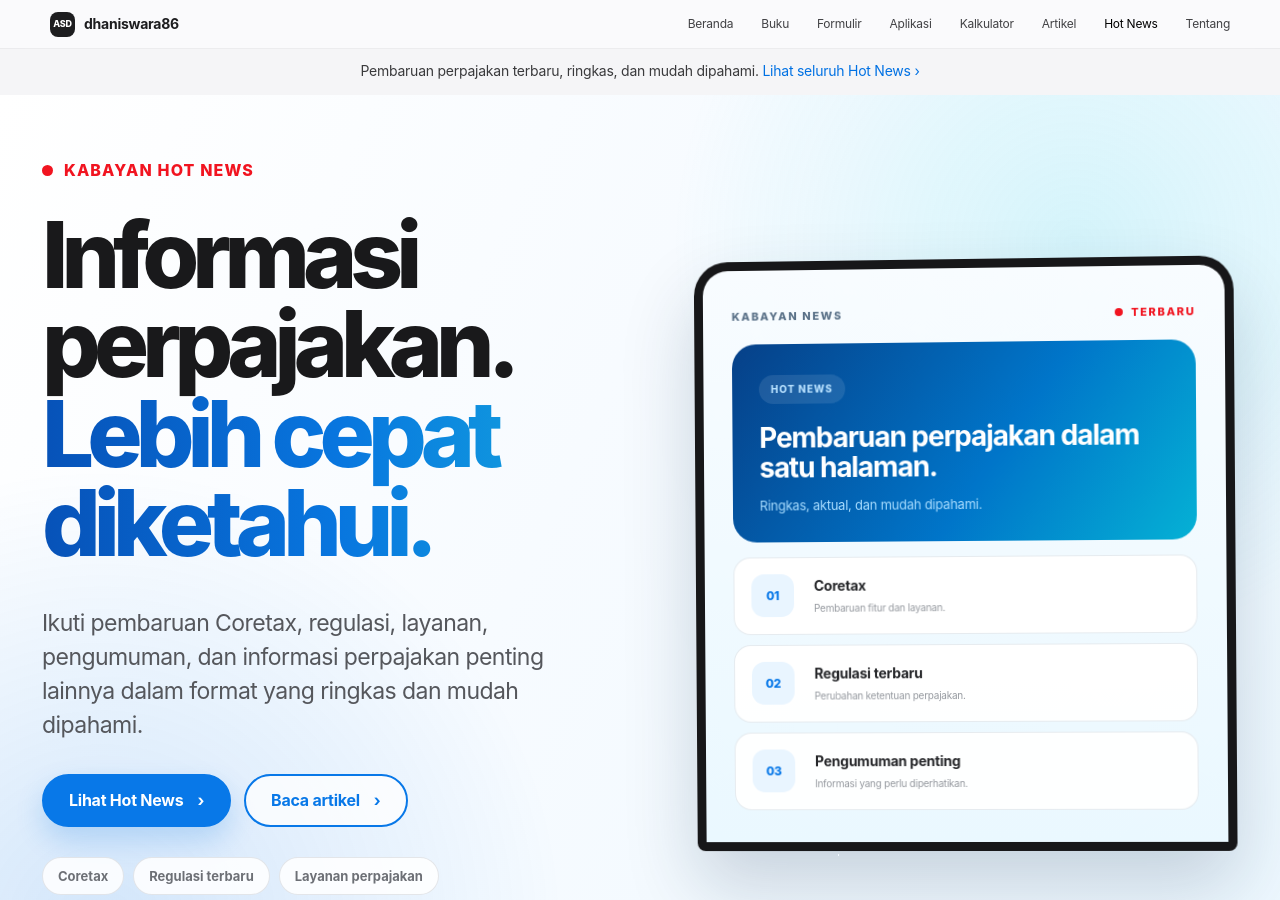
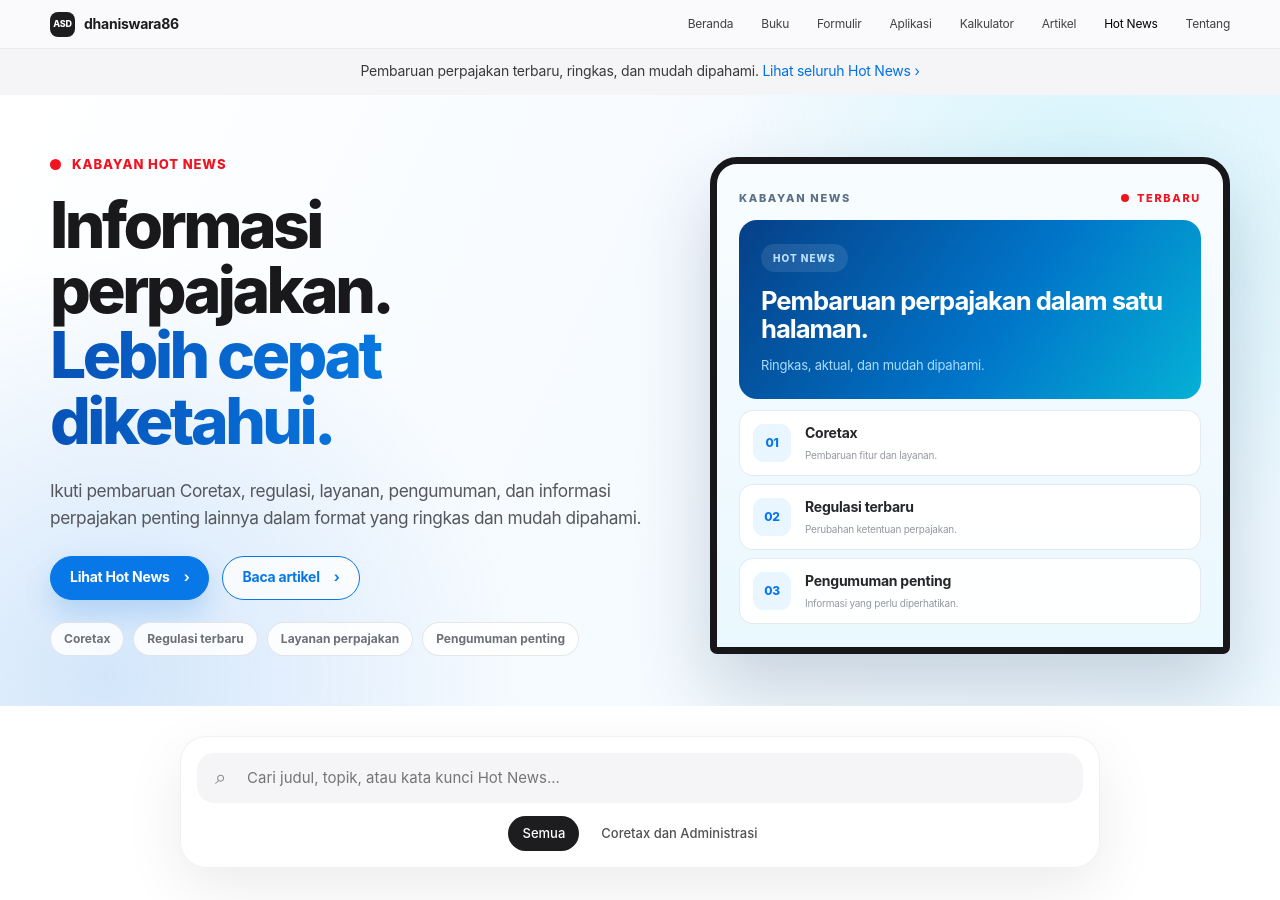
Before and after one commit to dhaniswara86/dhaniswara86.github.io, a Jekyll site: the page built from hotnews.html, in a window 1280 px wide and 900 px high. Built offline with Jekyll 4.4.1, drawn with Linux system fonts in a browser that asks for light colours.

Commit message:
Refactor hot news styles for better layout
Adjusted the layout and styling for the hot news section to improve proportionality and aesthetics according to Kabayan's design guidelines.

```diff
--- a/assets/css/hotnews-katalog.css
+++ b/assets/css/hotnews-katalog.css
@@ -1225,3 +1225,420 @@ a {
     transition-duration: 0.01ms !important;
   }
 }
+/* =========================================================
+   PENYESUAIAN UKURAN HOT NEWS
+   Membuat halaman lebih proporsional dan sesuai gaya Kabayan
+   ========================================================= */
+
+/* Hero tidak lagi memenuhi hampir satu layar */
+
+.kabayan-news-hero {
+  min-height: auto;
+
+  padding:
+    52px
+    24px
+    42px;
+}
+
+.kabayan-news-hero-inner {
+  width: min(1180px, 100%);
+
+  grid-template-columns:
+    minmax(0, 1fr)
+    minmax(380px, 520px);
+
+  gap: 48px;
+}
+
+/* Label hero */
+
+.kabayan-news-kicker {
+  margin-bottom: 18px;
+
+  font-size: 13px;
+}
+
+/* Judul hero */
+
+.kabayan-news-title {
+  font-size:
+    clamp(
+      42px,
+      5vw,
+      72px
+    );
+
+  line-height: 1.02;
+  letter-spacing: -0.055em;
+}
+
+/* Deskripsi hero */
+
+.kabayan-news-description {
+  max-width: 640px;
+  margin-top: 24px;
+
+  font-size:
+    clamp(
+      16px,
+      1.35vw,
+      20px
+    );
+
+  line-height: 1.58;
+}
+
+/* Tombol */
+
+.kabayan-news-actions {
+  margin-top: 24px;
+}
+
+.kabayan-news-button {
+  min-height: 44px;
+  padding:
+    0
+    19px;
+
+  border-width: 1px;
+
+  font-size: 14px;
+}
+
+/* Chip kategori */
+
+.kabayan-news-topics {
+  margin-top: 22px;
+}
+
+.kabayan-news-topics button {
+  min-height: 34px;
+  padding:
+    0
+    13px;
+
+  font-size: 12px;
+}
+
+/* Mockup sebelah kanan */
+
+.kabayan-news-visual {
+  padding:
+    10px
+    0;
+}
+
+.kabayan-news-device {
+  max-width: 520px;
+  margin-left: auto;
+  padding:
+    26px
+    22px
+    23px;
+
+  border-width: 7px;
+  border-radius:
+    27px
+    27px
+    7px
+    7px;
+
+  transform: none;
+}
+
+.kabayan-news-device-header {
+  margin-bottom: 14px;
+}
+
+.kabayan-news-screen-feature {
+  padding:
+    24px
+    22px;
+
+  border-radius: 18px;
+}
+
+.kabayan-news-screen-feature strong {
+  margin-top: 15px;
+
+  font-size:
+    clamp(
+      21px,
+      2vw,
+      28px
+    );
+}
+
+.kabayan-news-screen-list {
+  gap: 8px;
+  margin-top: 11px;
+}
+
+.kabayan-news-screen-item {
+  min-height: 66px;
+  padding:
+    10px
+    13px;
+
+  grid-template-columns:
+    40px
+    minmax(0, 1fr);
+
+  gap: 12px;
+
+  border-radius: 14px;
+}
+
+.kabayan-news-number {
+  width: 38px;
+  height: 38px;
+
+  border-radius: 11px;
+}
+
+/* Pencarian */
+
+.hotnews-search-panel {
+  margin:
+    30px
+    auto
+    46px;
+}
+
+.hotnews-search-input {
+  min-height: 50px;
+
+  font-size: 15px;
+}
+
+/* Jarak bagian unggulan */
+
+.hotnews-featured-section {
+  padding:
+    18px
+    20px
+    72px;
+}
+
+/* Judul-judul bagian */
+
+.hotnews-section-heading h2,
+.hotnews-catalog-top h2 {
+  font-size:
+    clamp(
+      32px,
+      4vw,
+      46px
+    );
+
+  line-height: 1.08;
+}
+
+/* Kartu Hot News unggulan */
+
+.hotnews-featured-card {
+  min-height: 420px;
+
+  grid-template-columns:
+    minmax(0, 1.12fr)
+    minmax(320px, 0.88fr);
+
+  border-radius: 28px;
+}
+
+.hotnews-featured-copy {
+  padding:
+    42px
+    44px;
+}
+
+.hotnews-featured-copy h3 {
+  font-size:
+    clamp(
+      30px,
+      3.6vw,
+      44px
+    );
+
+  line-height: 1.08;
+}
+
+.hotnews-featured-summary {
+  margin-top: 17px;
+
+  font-size: 16px;
+}
+
+.hotnews-featured-link {
+  margin-top: 24px;
+}
+
+.hotnews-featured-visual {
+  min-height: 360px;
+}
+
+.hotnews-featured-document {
+  width: 220px;
+  height: 282px;
+  padding:
+    31px
+    27px;
+}
+
+.hotnews-featured-document strong {
+  font-size: 25px;
+}
+
+/* Katalog */
+
+.hotnews-catalog-section-new {
+  padding:
+    72px
+    20px;
+}
+
+.hotnews-article-card {
+  min-height: 340px;
+  padding: 25px;
+
+  border-radius: 23px;
+}
+
+.hotnews-article-card h3 {
+  margin:
+    30px
+    0
+    12px;
+
+  font-size: 24px;
+}
+
+/* Bagian arsip */
+
+.hotnews-archive-section {
+  padding:
+    72px
+    20px;
+}
+
+.hotnews-archive-inner h2 {
+  font-size:
+    clamp(
+      32px,
+      4.3vw,
+      48px
+    );
+
+  line-height: 1.08;
+}
+
+/* =========================================================
+   TABLET
+   ========================================================= */
+
+@media (max-width: 1100px) {
+  .kabayan-news-hero {
+    padding:
+      48px
+      22px
+      42px;
+  }
+
+  .kabayan-news-hero-inner {
+    gap: 38px;
+  }
+
+  .kabayan-news-visual {
+    width: min(620px, 100%);
+  }
+
+  .kabayan-news-device {
+    margin:
+      0
+      auto;
+  }
+}
+
+/* =========================================================
+   PONSEL
+   ========================================================= */
+
+@media (max-width: 680px) {
+  .kabayan-news-hero {
+    padding:
+      38px
+      16px
+      34px;
+  }
+
+  .kabayan-news-title {
+    font-size:
+      clamp(
+        39px,
+        12vw,
+        52px
+      );
+
+    line-height: 1.04;
+  }
+
+  .kabayan-news-description {
+    margin-top: 21px;
+
+    font-size: 16px;
+  }
+
+  .kabayan-news-device {
+    padding:
+      20px
+      14px
+      17px;
+
+    border-width: 5px;
+    border-radius:
+      21px
+      21px
+      5px
+      5px;
+  }
+
+  .kabayan-news-screen-feature {
+    padding:
+      21px
+      17px;
+  }
+
+  .kabayan-news-screen-feature strong {
+    font-size: 22px;
+  }
+
+  .hotnews-section-heading h2,
+  .hotnews-catalog-top h2 {
+    font-size: 32px;
+  }
+
+  .hotnews-featured-copy {
+    padding:
+      31px
+      24px
+      35px;
+  }
+
+  .hotnews-featured-copy h3 {
+    font-size: 31px;
+  }
+
+  .hotnews-featured-visual {
+    min-height: 285px;
+  }
+
+  .hotnews-featured-document {
+    width: 190px;
+    height: 245px;
+  }
+
+  .hotnews-archive-inner h2 {
+    font-size: 34px;
+  }
+}
```
